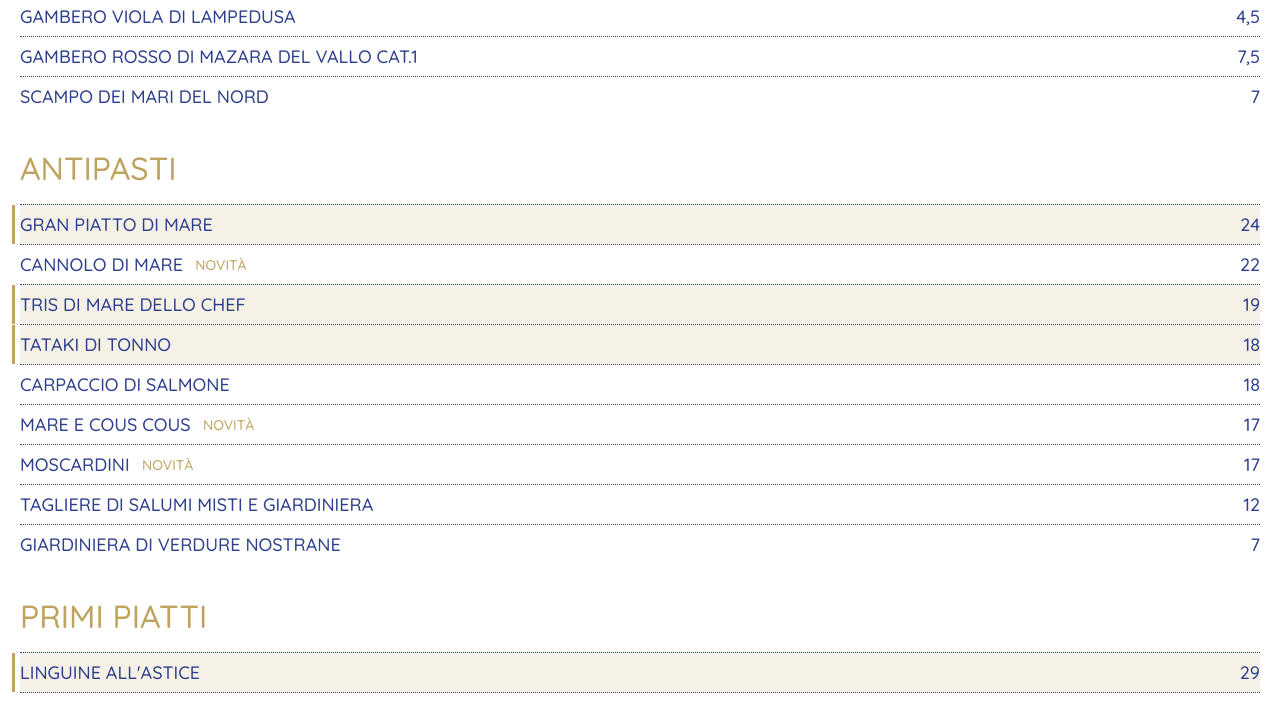
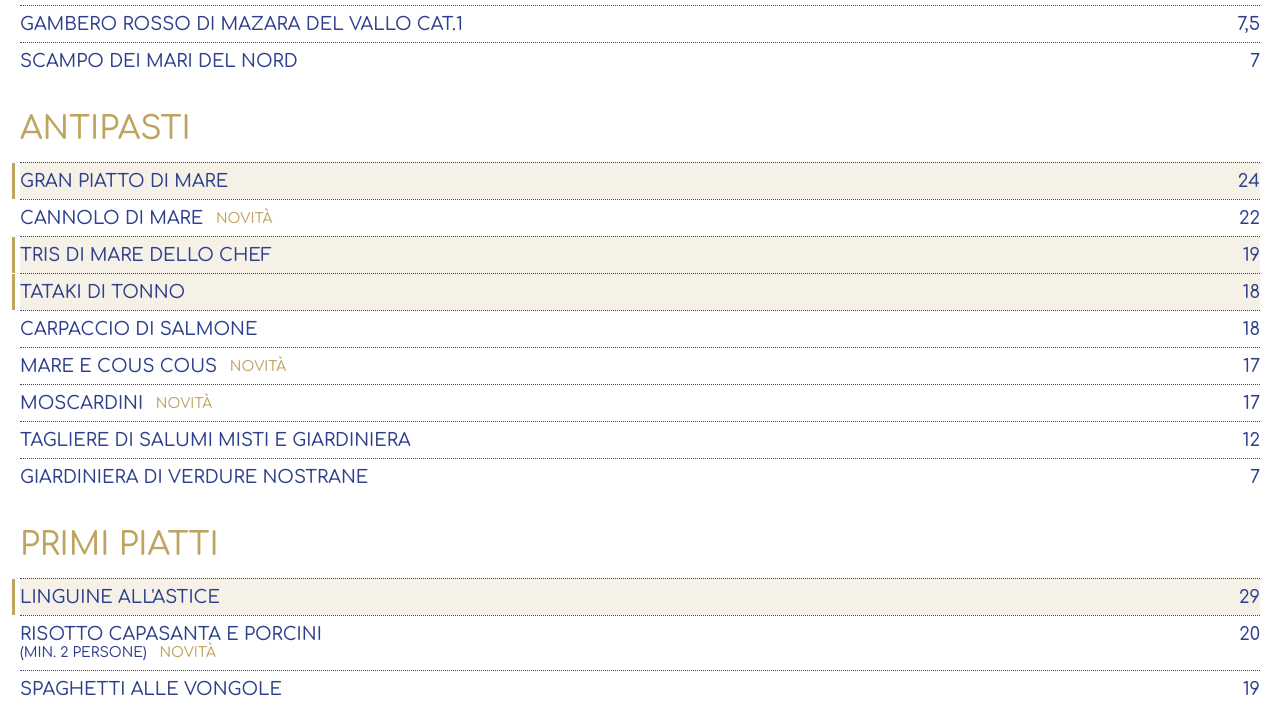
Before and after one commit to Luca9826/Progetto-La-Bianca, a plain HTML site: page index.html in a window 1280 px wide. Shown: the part 594-1299 px from the top of the page. Drawn offline with Linux system fonts and the light colour scheme.

Commit message:
Add files via upload

```diff
--- a/index.html
+++ b/index.html
@@ -14,7 +14,7 @@
     <!-- Font -->
     <link rel="preconnect" href="https://fonts.googleapis.com">
     <link rel="preconnect" href="https://fonts.gstatic.com" crossorigin>
-    <link href="https://fonts.googleapis.com/css2?family=Quicksand:wght@300..700&display=swap" rel="stylesheet">
+    <link href="https://fonts.googleapis.com/css2?family=Comfortaa:wght@300..700&display=swap" rel="stylesheet">
 </head>
 
 <body>
--- a/style.css
+++ b/style.css
@@ -2,7 +2,7 @@
     margin: 0;
     padding: 0;
     box-sizing: border-box;
-    font-family: "Quicksand", sans-serif;
+    font-family: "Comfortaa", sans-serif;
     text-transform: uppercase;
 }
 
```
